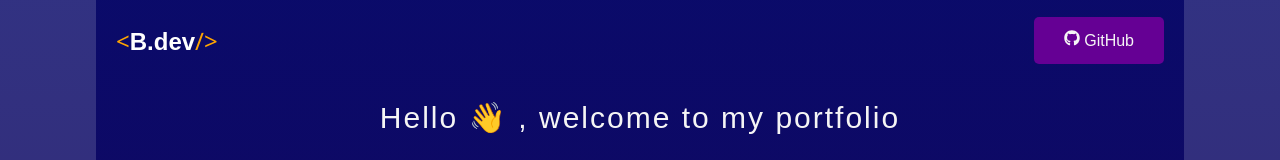
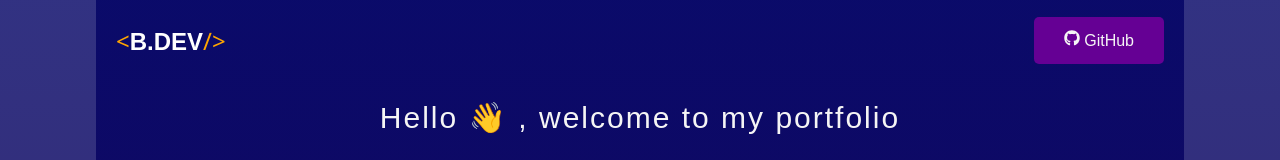
Before and after one commit to branGitfox/React-portfolio, a React (Vite) app: page / in a window 1280 px wide. Shown: the top 160 px of the page. Built offline with nearby package versions, Linux system fonts and the light colour scheme.

Commit message:
un peu de refactoring

```diff
--- a/src/App.jsx
+++ b/src/App.jsx
@@ -6,6 +6,7 @@ import Download from './Components/Cv/Download'
 import Social from './Components/Social/Social'
 import About from './Components/About/About'
 import Skills from './Components/Skills/Skills'
+import Projects from './Components/Projects/Projects'
 const TECHNOS = [
   {'name':'js.png', 'type':'front', color:'yellow'},
   {'name':'Sans titre.png', 'type':'front', color:'red'},
@@ -44,14 +45,22 @@ function App() {
   })
   return <>
     <div className="container">
+        <Acceuil />
+        <About />
+        <Skills technos={technos} handleFiltre={handle} filtre={filtre}/>
+        <Projects />
+    </div>
+  </>
+}
+
+
+function Acceuil(){
+  return <>
         <Header />
         <Type />
         <Body />
         <Download />
         <Social />
-        <About />
-        <Skills technos={technos} handleFiltre={handle} filtre={filtre}/>
-    </div>
   </>
 }
 
--- a/src/Components/Header/Header.jsx
+++ b/src/Components/Header/Header.jsx
@@ -44,7 +44,7 @@ const style = {
 function Header(){
     return <nav style={style.nav}>
         <div className="nav-logo">
-            <h2 style={style.h2}><span style={style.span}>{'<'}</span>B.dev<span style={style.span}>{'/>'}</span></h2>
+            <h2 style={style.h2}><span style={style.span}>{'<'}</span>B.DEV<span style={style.span}>{'/>'}</span></h2>
         </div>
         <div className="nav-link">
             <a style={style.navlinka} href="#"><FaGithub style={style.icon}/> GitHub</a>
--- /dev/null
+++ b/src/Components/Projects/Projects.jsx
@@ -0,0 +1,8 @@
+import React from 'react';
+function Projects(){
+    return <div className="project-container">
+
+    </div>
+}
+
+export default Projects;
```
